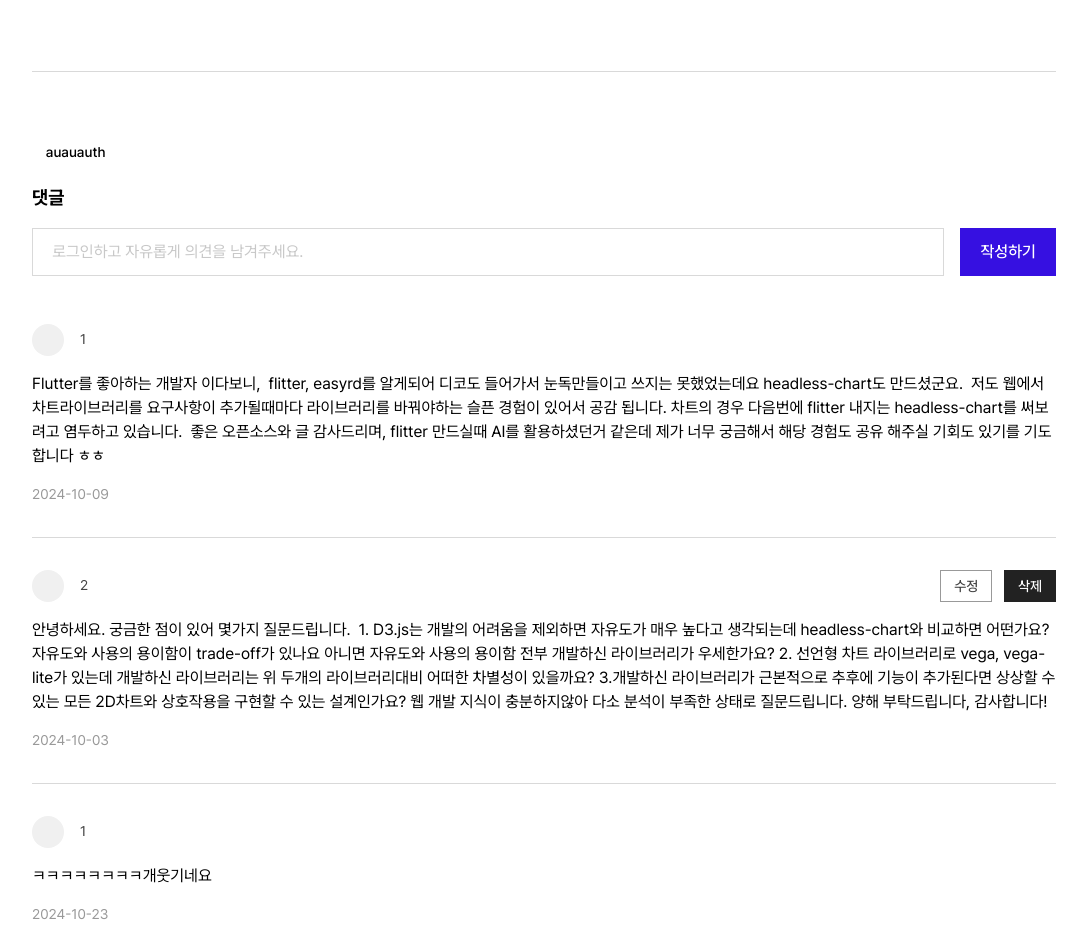
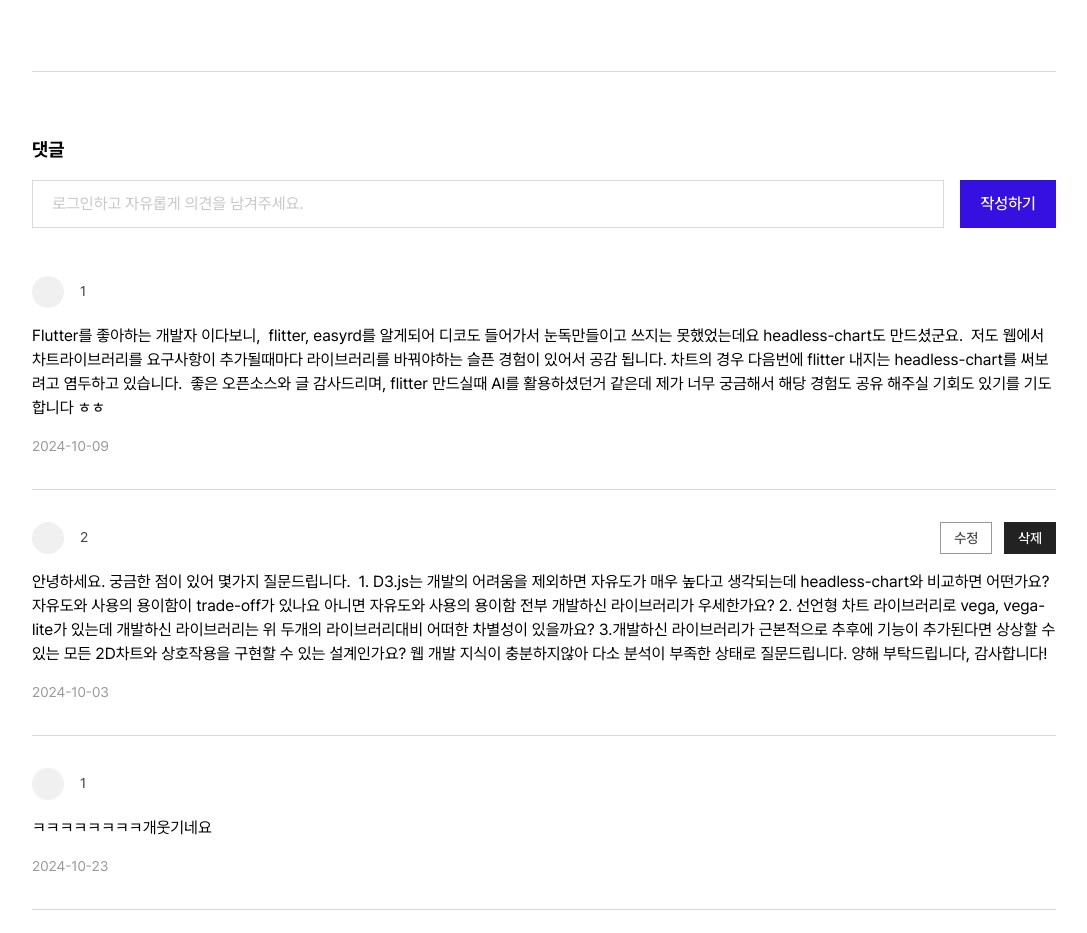
Before and after one commit to hyeoniverse/newpick, a Next.js app in the folder apps/web/: page /articles/detail/1 in a window 1280 px wide. Shown: the part 3742-4675 px from the top of the page, without its empty margins (96-1183 px from the left). Built offline with nearby package versions, Linux system fonts and the light colour scheme; data requests are answered from the project's data file.

Commit message:
fix: 테스트 버튼 삭제

```diff
--- a/apps/web/src/components/article/CommentsSection.tsx
+++ b/apps/web/src/components/article/CommentsSection.tsx
@@ -24,7 +24,7 @@ function CommentsSection({ className }: Props) {
 
   return (
     <CommentsSectionStyled className={className}>
-      <Button onClick={handleAuth}>auauauth</Button>
+      {/*<Button onClick={handleAuth}>auth</Button>*/}
       <h3>댓글</h3>
       <div className="input-section">
         <InputText placeholder={auth ? '자유롭게 의견을 남겨보세요.' : '로그인하고 자유롭게 의견을 남겨주세요.'} />
```
